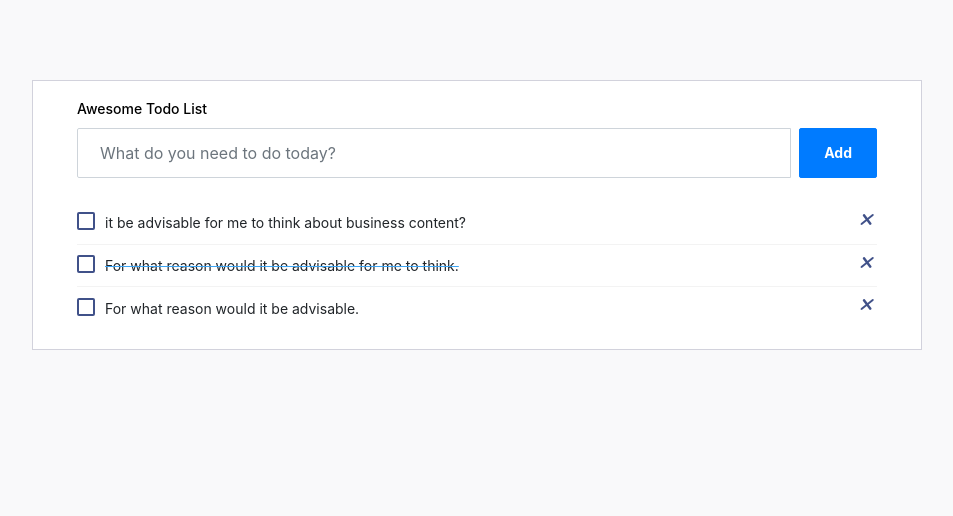
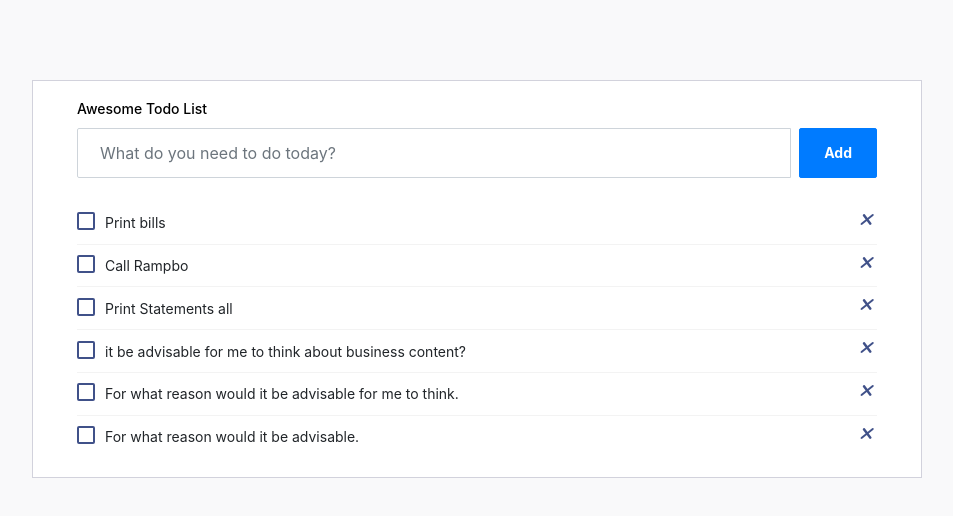
Before and after one commit to WMCharles/React-FastAPI-To-Do-List, a React (Create React App) app: page / in a window 1280 px wide. Shown: the top 516 px of the page, without its empty margins (148-1101 px from the left). Built offline with nearby package versions, Linux system fonts and the light colour scheme; data requests are answered from the project's data file.

Commit message:
render data from server & add prop to fetch data from ToDo component

```diff
--- a/src/components/TodoList.jsx
+++ b/src/components/TodoList.jsx
@@ -1,37 +1,19 @@
 import React from 'react'
 
-export default function TodoList() {
+export default function TodoList({items}) {
     return (
-        <div class="list-wrapper">
-            <ul class="d-flex flex-column-reverse todo-list">
-                <li>
-                    <div class="form-check">
-                        <label class="form-check-label">
-                            <input class="checkbox" type="checkbox"/> For what reason would it be advisable. <i class="input-helper"></i>
-                        </label>
-                    </div>
-                    <i class="remove mdi mdi-close-circle-outline"></i>
-                </li>
-                <li class="completed">
-                    <div class="form-check">
-                        <label class="form-check-label">
-                            <input class="checkbox" type="checkbox" checked=""/>
-                            For what reason would it be advisable for me to think.
-                            <i class="input-helper"></i>
-                        </label>
-                    </div>
-                    <i class="remove mdi mdi-close-circle-outline"></i>
-                </li>
-                <li>
-                    <div class="form-check">
-                        <label class="form-check-label">
-                            <input class="checkbox" type="checkbox"/>
-                            it be advisable for me to think about business content?
-                            <i class="input-helper"></i>
-                        </label>
-                    </div>
-                    <i class="remove mdi mdi-close-circle-outline"></i>
-                </li>
+        <div className="list-wrapper">
+            <ul className="d-flex flex-column-reverse todo-list">
+                {items.map((item) =>
+                    <li key={item.id}>
+                        <div className="form-check">
+                            <label className="form-check-label">
+                                <input className="checkbox" type="checkbox"/>{item.title}<i className="input-helper"></i>
+                            </label>
+                        </div>
+                        <i className="remove mdi mdi-close-circle-outline"></i>
+                    </li>
+                )}
 
             </ul>
         </div>
```
